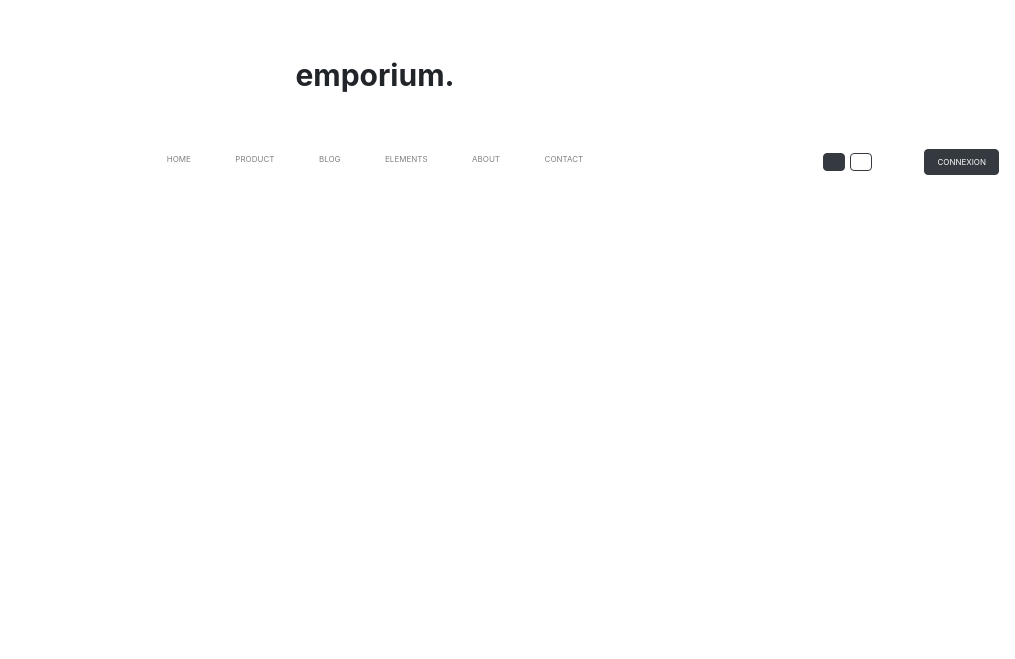
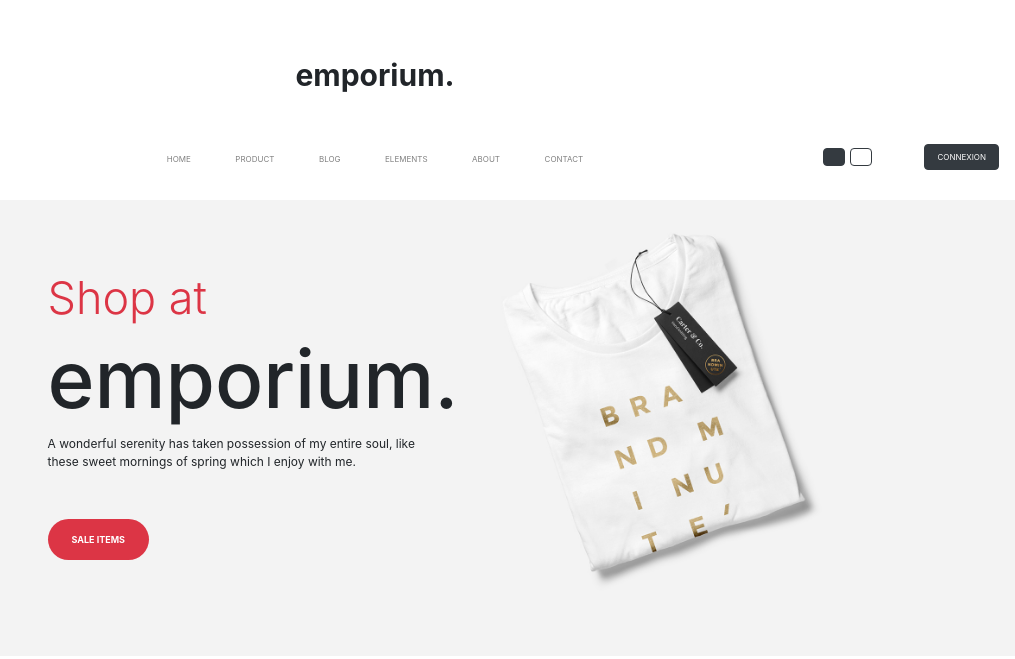
Before and after one commit to itskold/js_project, a website: page index.html in a window 1280 px wide. Shown: the whole page, without its empty margins (265-1280 px from the left). Drawn offline with Linux system fonts and the light colour scheme.

Commit message:
fin de la banniére

```diff
--- a/index.html
+++ b/index.html
@@ -26,6 +26,21 @@
             <input class="btn btn-dark text-white" type="button" value="CONNEXION">
         </div>
     </div>
+    <div id="banner" class=''>
+        <div class="row">
+            <div class="col-4 px-0 offset-3">
+                <div class="jumbotron jumbotron-fluid">
+                    <p class="lead text-danger">Shop at</p>
+                    <h1>emporium.</h1>
+                    <p class="text-left pb-5">A wonderful serenity has taken possession of my entire soul, like <br> these sweet mornings of spring which I enjoy with me.</p>
+                    <a class="badge badge-pill badge-danger btn-lg text-uppercase px-4 py-3" href="#" role="button">sale items</a>
+                </div>
+            </div>
+            <div class="col-4 px-0">
+                <img class="" src="./public/images/slider-1.jpg" alt="slider-1">
+            </div>
+        </div>
+    </div>
 
 
 
--- /dev/null
+++ b/src/sass/_banner.sass
@@ -0,0 +1,20 @@
+#banner
+    background-color: #F3F3F3
+    .row
+        background-color: #F3F3F3
+        .col-4
+            .jumbotron
+                background-color: #F3F3F3
+                .lead
+                    font-size: 45px !important
+                h1
+                    font-size: 80px
+                p
+                    font-size: 12px
+                    margin-bottom: Opx !important
+                    margin-block-end: 0px !important
+                a
+                    font-size: 9px
+        .col-4
+            img
+                width: 80% !important
--- a/src/sass/_navbar.sass
+++ b/src/sass/_navbar.sass
@@ -1,4 +1,5 @@
 #nav
+    padding-bottom: 30px
     h1
         strong
             font-size: 30px
@@ -8,10 +9,8 @@
                 font-size: 8px
                 text-decoration: none
                 color: gray
-            a&:hover
-                color: black
     #js
-        margin-top: -60px
+        margin-top: -65px
         input
             font-size: 8px
         .bg
--- a/src/sass/style.sass
+++ b/src/sass/style.sass
@@ -6,4 +6,5 @@
 @import '../../node_modules/@fortawesome/fontawesome-free/scss/solid.scss'
 @import '../../node_modules/@fortawesome/fontawesome-free/scss/v4-shims.scss'
 // IMPORTS SECTION DU SITE
-@import '../sass/_navbar.sass'
+@import '../sass/_navbar.sass' // NavBar
+@import '../sass/_banner.sass' // Banner
```
Also changed, not shown: public/css/style.css, 1 other file.
